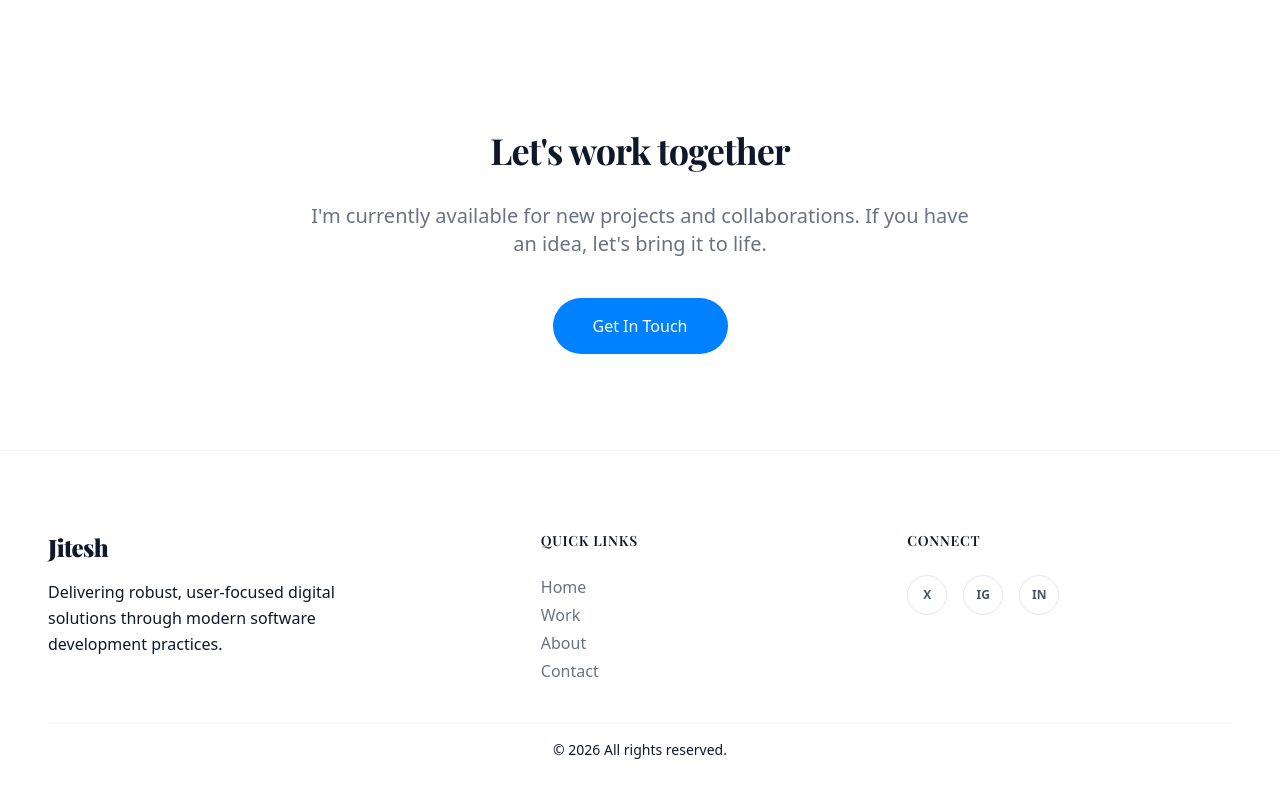
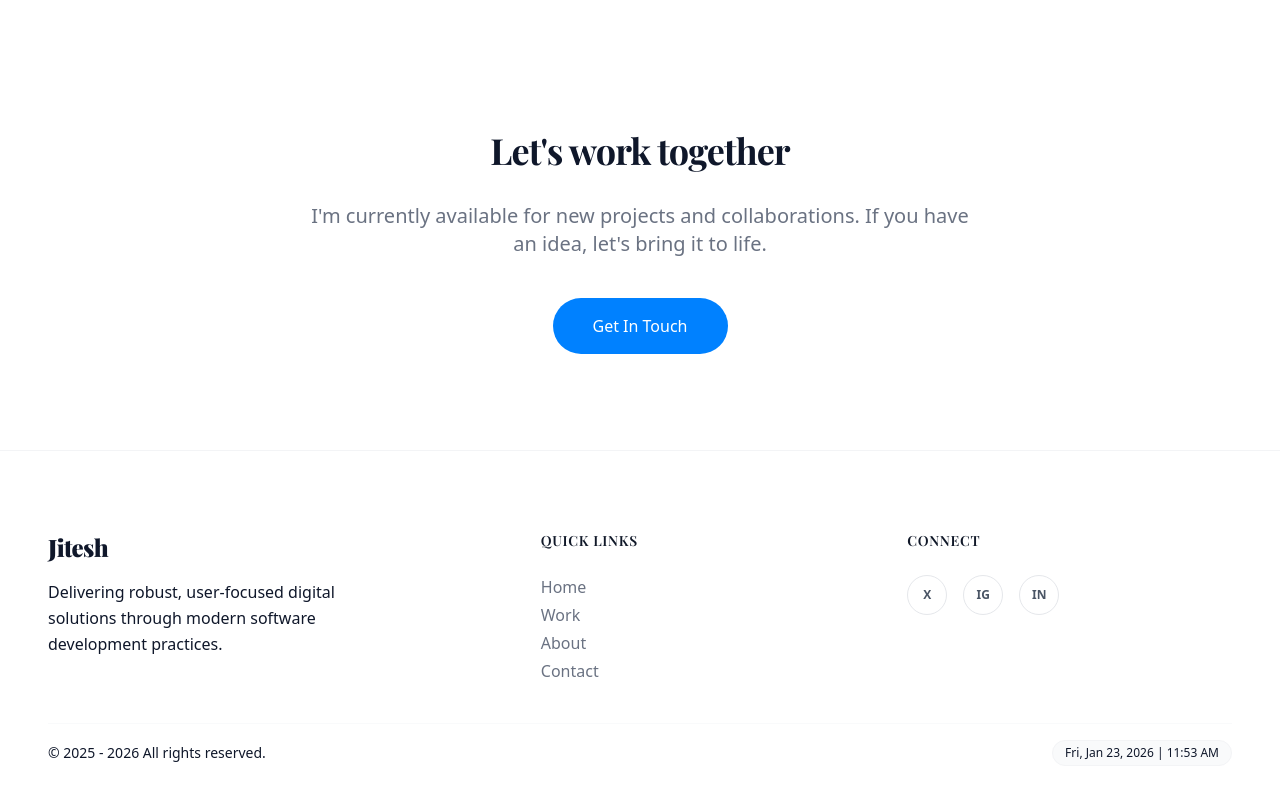
Before and after one commit to Jitesh39/portfolio-jitesh, a Next.js app: page / in a window 1280 px wide. Shown: the part 2367-3167 px from the top of the page. Built offline with nearby package versions, Linux system fonts and the light colour scheme; a web font is replaced by a local one.

Commit message:
Updated Footer Section

```diff
--- a/src/components/Footer.tsx
+++ b/src/components/Footer.tsx
@@ -1,6 +1,32 @@
+"use client";
+
 import Link from "next/link";
+import { useEffect, useState } from "react";
 
 export default function Footer() {
+    const [dateTime, setDateTime] = useState({
+        year: new Date().getFullYear(),
+        time: ""
+    });
+
+    useEffect(() => {
+        // Set initial time on mount to avoid hydration mismatch
+        const updateDateTime = () => {
+            const now = new Date();
+            const dateStr = now.toLocaleDateString('en-US', { weekday: 'short', day: 'numeric', month: 'short', year: 'numeric' });
+            const timeStr = now.toLocaleTimeString('en-US', { hour: '2-digit', minute: '2-digit', hour12: true });
+            setDateTime({
+                year: now.getFullYear(),
+                time: `${dateStr} | ${timeStr}`
+            });
+        };
+
+        updateDateTime();
+        const interval = setInterval(updateDateTime, 60000); // Update every minute
+
+        return () => clearInterval(interval);
+    }, []);
+
     return (
         <footer className="border-t border-gray-100 pt-20 pb-12">
             <div className="max-w-7xl mx-auto px-6 sm:px-12">
@@ -42,10 +68,13 @@ export default function Footer() {
                 </div>
 
                 {/* Bottom Bar */}
-                <div className="text-center pt-4 border-t border-gray-50 py-1">
-                    <p className="text-black-500   text-sm">
-                        © 2026 All rights reserved.
+                <div className="flex flex-col md:flex-row justify-between items-center pt-4 border-t border-gray-50 py-1">
+                    <p className="text-black-500 text-sm mb-2 md:mb-0">
+                        © 2025 - {dateTime.year} All rights reserved.
                     </p>
+                    <div className="text-black-500 text-xs font-medium bg-gray-50 px-3 py-1 rounded-full border border-gray-100">
+                        {dateTime.time}
+                    </div>
                 </div>
             </div>
         </footer>
```
